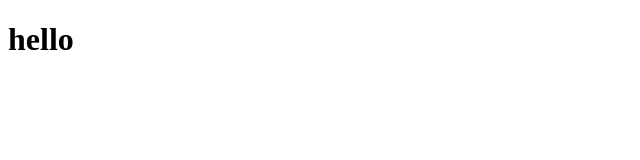
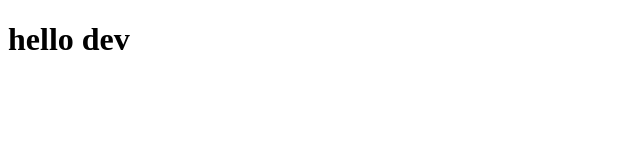
Before and after one commit to gdevkr111/Demo, a plain HTML site: page index.html in a window 1280 px wide. Shown: the full height of the page, 0-640 px from the left. Drawn offline with Linux system fonts and the light colour scheme.

Commit message:
small changes

```diff
--- a/index.html
+++ b/index.html
@@ -6,6 +6,6 @@
     <title>Document</title>
 </head>
 <body>
-    <h1>hello</h1>
+    <h1>hello dev</h1>
 </body>
 </html>
```
